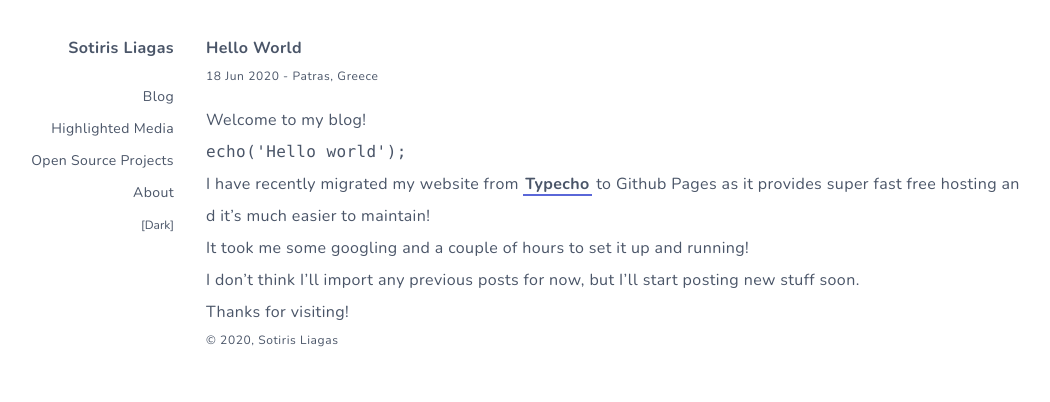
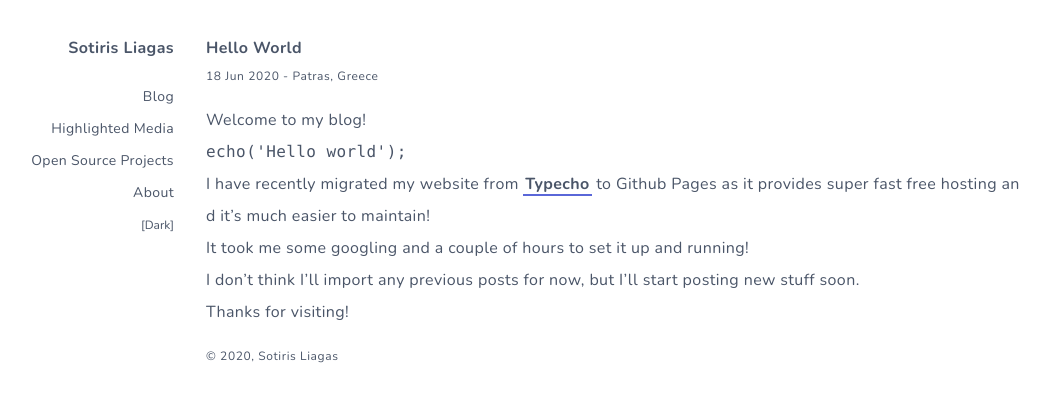
Before and after one commit to liagason/A-Jekyll-Blog, a Jekyll site: the page built from _posts/2020-06-18-hello-world.md, in a window 1280 px wide. Shown: the top 402 px of the page, without its empty margins (162-1212 px from the left). Built offline with Jekyll 4.4.1, drawn with Linux system fonts in a browser that asks for light colours.

Commit message:
Update default.html

```diff
--- a/_layouts/default.html
+++ b/_layouts/default.html
@@ -103,7 +103,7 @@
 
                 {{ content }}
 
-                <p class="tracking-wider text-xs mb-8">© 2020, Sotiris Liagas</p>
+                <p class="tracking-wider text-xs my-4">© 2020, Sotiris Liagas</p>
             </div>
         </div>
     </main>
```
